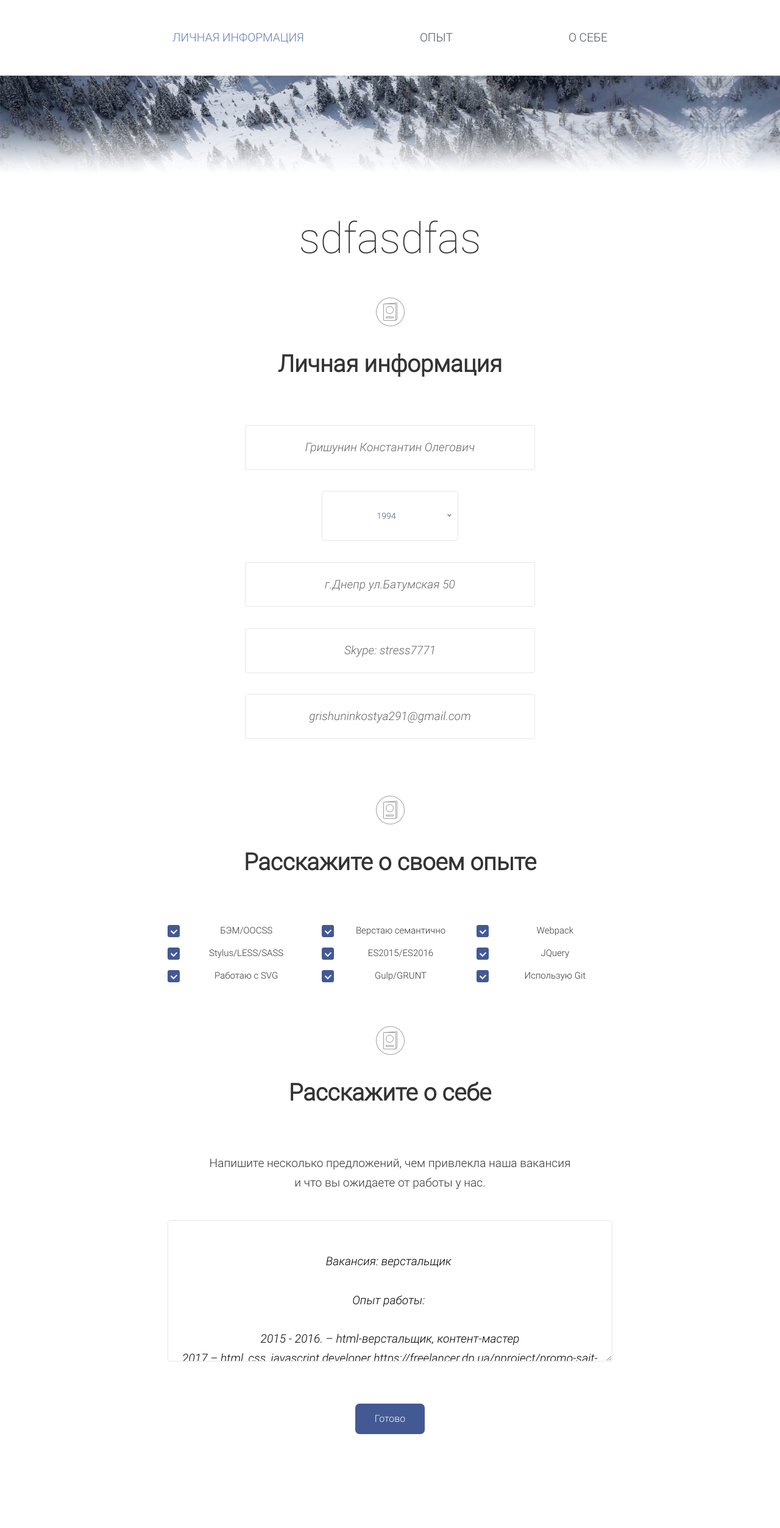
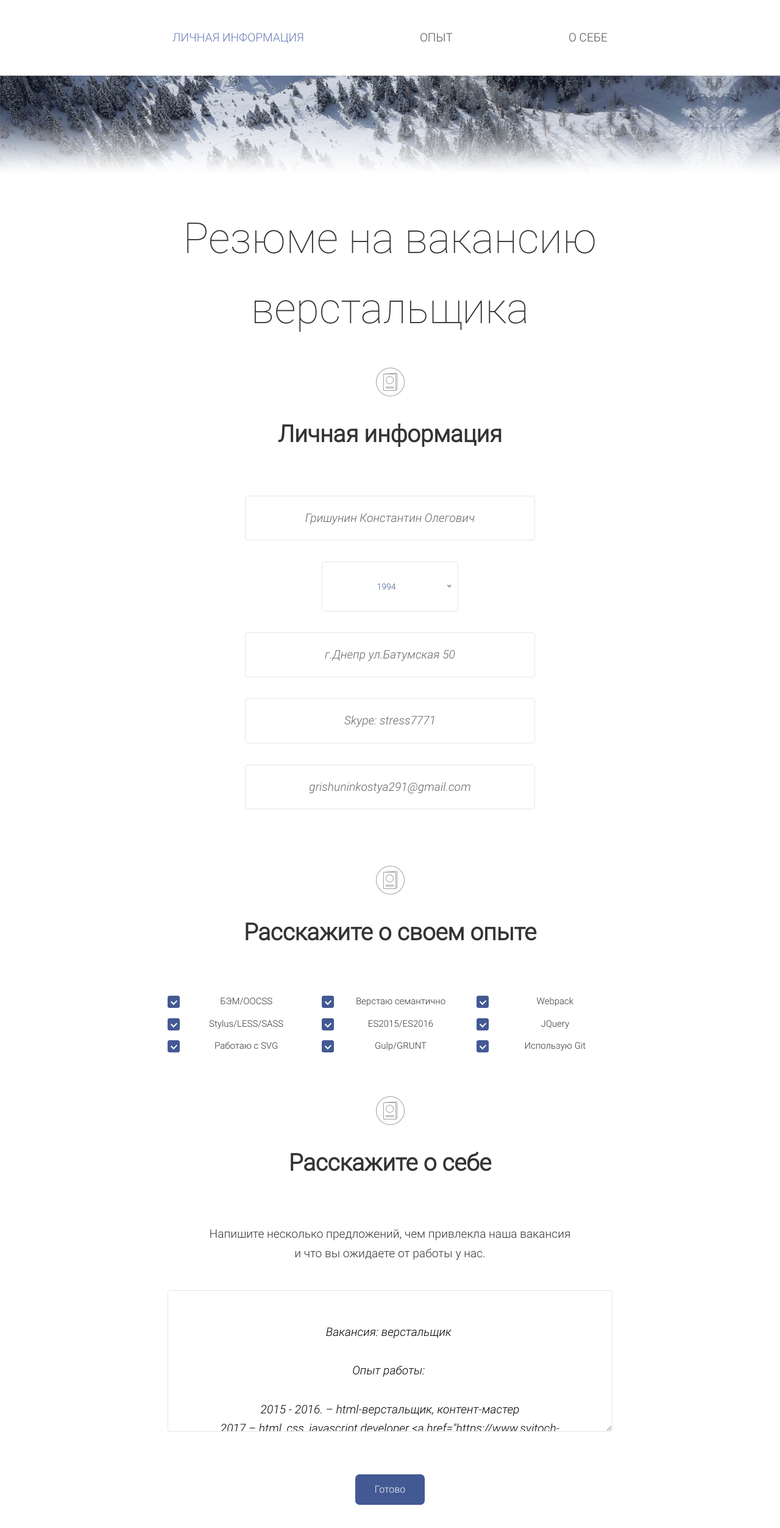
Before and after one commit to Konstant94/konstant94.github.io, a plain HTML site: page index.html in a window 1280 px wide. Shown: the whole page at 61% size. Before the commit the page ends 2410 px from the top, so only its background shows below. Drawn offline with Linux system fonts and the light colour scheme.

Commit message:
Add files via upload

```diff
--- a/index.html
+++ b/index.html
@@ -57,7 +57,7 @@
 		<div class="container">
 			<div class="row">
 				<div class="col align-self-end">
-					<h1 class="display-1">sdfasdfas</h1>
+					<h1 class="display-1">Резюме на вакансию верстальщика</h1>
 				</div>
 			</div>
 		</div>
@@ -202,7 +202,7 @@
 Опыт работы:
 
 2015 - 2016. – html-верстальщик, контент-мастер
-2017 – html, css, javascript developer https://freelancer.dp.ua/nproject/promo-sajt-dlya-vafel-kvadratini-ot-svitoch/#prettyPhoto
+2017 – html, css, javascript developer <a href="https://www.svitoch-artek.ua/quadratini">https://www.svitoch-artek.ua/quadratini</a>
 2018 – верстка и доработка сайтов
 
  Выполняемые обязанности:
```
